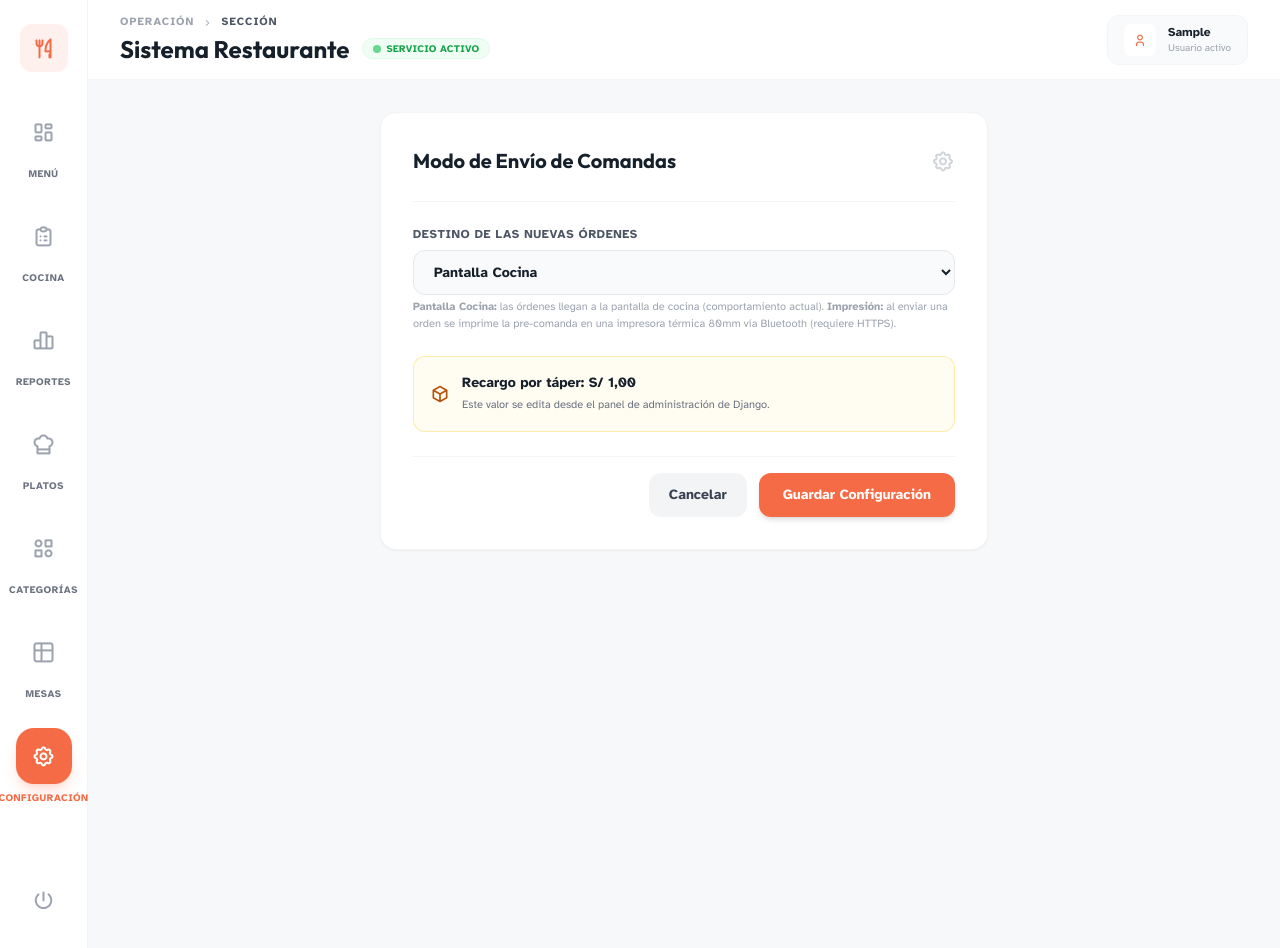
After one commit to JosePizarro1/sistema-restaurante, a Django app: page /configuracion/ in a window 1280 px wide. The commit adds this page. Run offline with Django 5.2, Linux system fonts and the light colour scheme; the visitor is signed in with stand-in values (Sample User, id 1); data comes from the database, SQL or seed files in the repository; some libraries are stand-ins or nearby versions.

Commit message:
feat: add modo_envio config and superuser settings page

```diff
--- a/restaurante/admin.py
+++ b/restaurante/admin.py
@@ -82,8 +82,8 @@ class MenuAdmin(admin.ModelAdmin):
 
 @admin.register(Configuracion)
 class ConfiguracionAdmin(admin.ModelAdmin):
-    list_display = ('recargo_por_taper',)
-    fields = ('recargo_por_taper',)
+    list_display = ('recargo_por_taper', 'modo_envio')
+    fields = ('recargo_por_taper', 'modo_envio')
 
     # Singleton: the row is created/updated by the seed (id=1); admins edit the
     # existing row in place but must not be able to add another one.
--- a/restaurante/models.py
+++ b/restaurante/models.py
@@ -67,14 +67,21 @@ class Menu(models.Model):
 
 
 class Configuracion(models.Model):
+    # Delivery mode for new orders: kitchen screen (default, backward compatible)
+    # or 80mm pre-comanda printing via Web Bluetooth.
+    MODO_ENVIO_CHOICES = (
+        ('KITCHEN', 'Pantalla Cocina'),
+        ('PRINT', 'Impresión'),
+    )
     recargo_por_taper = models.DecimalField(max_digits=8, decimal_places=2, default=Decimal('1.00'))
+    modo_envio = models.CharField(max_length=10, choices=MODO_ENVIO_CHOICES, default='KITCHEN')
 
     class Meta:
         verbose_name = 'Configuración'
         verbose_name_plural = 'Configuración'
 
     def __str__(self):
-        return f'Configuración (recargo por taper: S/. {self.recargo_por_taper})'
+        return f'Configuración (recargo por taper: S/. {self.recargo_por_taper}, modo envío: {self.get_modo_envio_display()})'
 
     @classmethod
     def get(cls):
--- a/restaurante/urls.py
+++ b/restaurante/urls.py
@@ -8,6 +8,7 @@ urlpatterns = [
     path('logout/', LogoutView.as_view(), name='logout'),
     path('', views.reportes_view, name='reportes'),
     path('reportes/', views.reportes_view, name='reportes_alias'),
+    path('configuracion/', views.configuracion_view, name='configuracion'),
     path('pos/', views.pos_view, name='pos'),
     path('pos/cobrar/<int:orden_id>/', views.cobrar_orden, name='cobrar_orden'),
     path('cocina/', views.cocina_view, name='cocina'),
--- a/restaurante/views.py
+++ b/restaurante/views.py
@@ -25,6 +25,23 @@ from .pusher_utils import trigger_pusher_event
 def superuser_required(view_func):
     decorator = user_passes_test(lambda u: u.is_authenticated and u.is_superuser, login_url='/login/')
     return decorator(view_func)
+
+
+@superuser_required
+def configuracion_view(request):
+    """Superuser settings page: toggle the order delivery mode (KITCHEN screen
+    vs PRINT pre-comanda). Validates the choice; invalid values are rejected
+    with an error message and the stored field stays unchanged."""
+    configuracion = Configuracion.get()
+    if request.method == 'POST':
+        modo_envio = request.POST.get('modo_envio')
+        if modo_envio in dict(Configuracion.MODO_ENVIO_CHOICES):
+            configuracion.modo_envio = modo_envio
+            configuracion.save()
+            messages.success(request, f'Modo de envío actualizado a "{configuracion.get_modo_envio_display()}".')
+            return redirect('configuracion')
+        messages.error(request, 'Valor de modo de envío no válido.')
+    return render(request, 'configuracion.html', {'configuracion': configuracion})
 
 
 def process_image_to_base64(imagen_file):
--- /dev/null
+++ b/templates/configuracion.html
@@ -0,0 +1,56 @@
+{% extends 'base.html' %}
+
+{% block title %}Configuración - RestoPOS{% endblock %}
+{% block breadcrumb %}Configuración{% endblock %}
+{% block page_title %}Configuración del Sistema{% endblock %}
+
+{% block content %}
+<div class="p-4 sm:p-6 lg:p-8 max-w-2xl mx-auto">
+    <div class="bg-white rounded-2xl border border-gray-100 shadow-sm p-6 sm:p-8">
+        <div class="flex items-center justify-between pb-6 mb-6 border-b border-gray-100">
+            <h2 class="text-xl font-['Outfit'] font-bold text-[#15202B]">Modo de Envío de Comandas</h2>
+            <i class="ti ti-settings text-2xl text-gray-300"></i>
+        </div>
+
+        <form method="post" class="space-y-6">
+            {% csrf_token %}
+
+            <!-- Modo de Envío -->
+            <div>
+                <label for="modo_envio" class="block text-xs font-bold uppercase tracking-wider text-gray-600 mb-2">
+                    Destino de las nuevas órdenes
+                </label>
+                <select id="modo_envio" name="modo_envio"
+                        class="w-full px-4 py-3 bg-gray-50 border border-gray-200 rounded-xl text-sm font-bold text-[#15202B] focus:outline-none focus:border-primary-custom">
+                    {% for value, label in configuracion.MODO_ENVIO_CHOICES %}
+                    <option value="{{ value }}" {% if configuracion.modo_envio == value %}selected{% endif %}>{{ label }}</option>
+                    {% endfor %}
+                </select>
+                <p class="text-[11px] text-gray-400 mt-1">
+                    <strong>Pantalla Cocina:</strong> las órdenes llegan a la pantalla de cocina (comportamiento actual).
+                    <strong>Impresión:</strong> al enviar una orden se imprime la pre-comanda en una impresora térmica 80mm vía Bluetooth (requiere HTTPS).
+                </p>
+            </div>
+
+            <!-- Recargo por Táper (informativo) -->
+            <div class="flex items-center gap-3 p-4 bg-amber-50/70 rounded-xl border border-amber-200/70">
+                <i class="ti ti-box text-xl text-amber-700"></i>
+                <div class="text-sm font-bold text-[#15202B]">
+                    Recargo por táper: S/ {{ configuracion.recargo_por_taper }}
+                    <p class="text-[11px] text-gray-500 font-medium mt-0.5">Este valor se edita desde el panel de administración de Django.</p>
+                </div>
+            </div>
+
+            <!-- Botones -->
+            <div class="pt-4 flex items-center justify-end gap-3 border-t border-gray-100">
+                <a href="{% url 'pos' %}" class="px-5 py-3 bg-gray-100 hover:bg-gray-200 text-gray-700 rounded-xl text-sm font-bold no-underline transition-colors">
+                    Cancelar
+                </a>
+                <button type="submit" class="btn-primary-custom px-6 py-3 rounded-xl text-sm font-bold shadow-md cursor-pointer border-0">
+                    Guardar Configuración
+                </button>
+            </div>
+        </form>
+    </div>
+</div>
+{% endblock %}
--- a/templates/includes/sidebar.html
+++ b/templates/includes/sidebar.html
@@ -65,6 +65,14 @@
                 Mesas
             </span>
         </a>
+        <a class="nav-item flex lg:flex-col items-center gap-3 lg:gap-1 p-3 lg:p-0 rounded-xl group text-decoration-none transition-all" href="{% url 'configuracion' %}">
+            <div class="w-10 h-10 lg:w-14 lg:h-14 {% if request.resolver_match.url_name == 'configuracion' %}bg-primary-custom text-white shadow-lg shadow-[#F56B45]/20{% else %}text-gray-400 group-hover:bg-gray-50{% endif %} rounded-xl lg:rounded-[18px] flex items-center justify-center transition-all">
+                <i class="ti ti-settings text-xl lg:text-2xl"></i>
+            </div>
+            <span class="text-sm lg:text-[10px] font-bold uppercase tracking-wider {% if request.resolver_match.url_name == 'configuracion' %}text-primary-custom{% else %}text-gray-500 group-hover:text-gray-700{% endif %}">
+                Configuración
+            </span>
+        </a>
         {% endif %}
     </nav>
 
```
Also changed, not shown: restaurante/tests.py (+74 -1 lines), restaurante/migrations/0014_configuracion_modo_envio.py (added).
